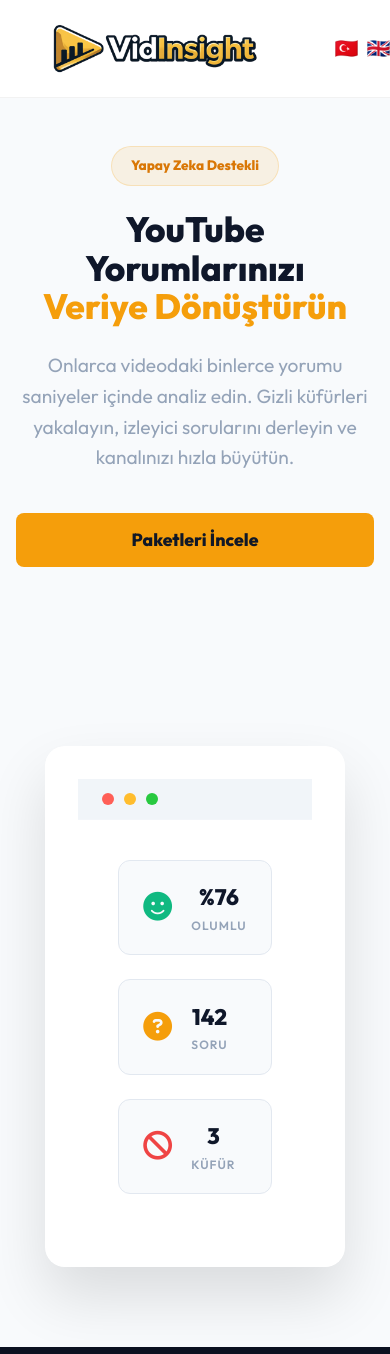
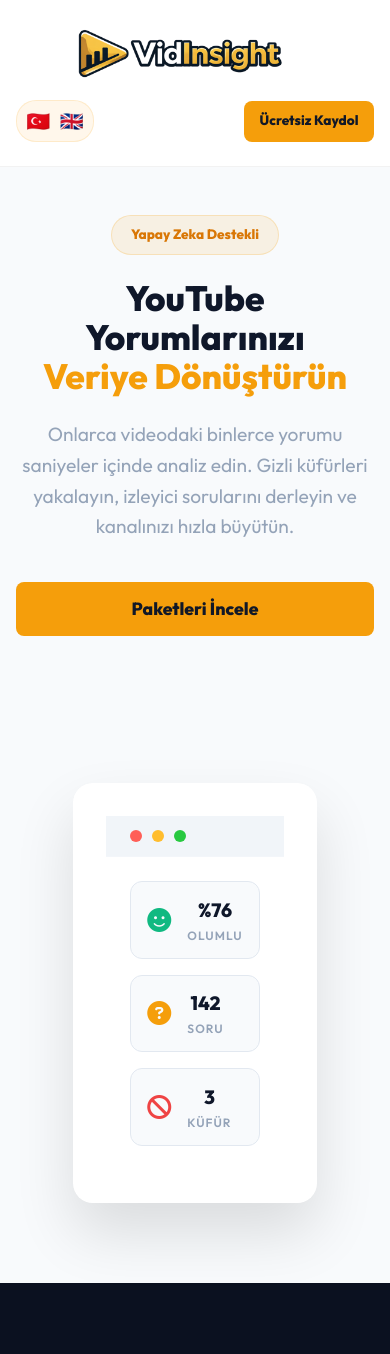
Before and after one commit to fatnarman-debug/youtube-analiz, a FastAPI app: page / in a window 390 px wide. Shown: the top 1354 px of the page. Run offline with FastAPI, Linux system fonts and the light colour scheme.

Commit message:
Fix mobile layout for navbar flags, register button, and hero mockup

```diff
--- a/static/css/style.css
+++ b/static/css/style.css
@@ -119,6 +119,33 @@ a { text-decoration: none; color: inherit; }
 }
 .nav-links a:hover { color: var(--accent); }
 .nav-btn { font-size: 0.9rem; padding: 0.6rem 1.4rem; }
+
+.nav-actions {
+    display: flex;
+    align-items: center;
+    gap: 1.2rem;
+}
+
+.lang-flags {
+    display: inline-flex;
+    align-items: center;
+    gap: 0.6rem;
+    background: rgba(245, 158, 11, 0.08);
+    padding: 0.3rem 0.6rem;
+    border-radius: 20px;
+    border: 1px solid rgba(245, 158, 11, 0.15);
+}
+
+.lang-flags a {
+    text-decoration: none;
+    font-size: 1.2rem;
+    cursor: pointer;
+    transition: transform 0.2s;
+}
+
+.lang-flags a:hover {
+    transform: scale(1.15);
+}
 
 /* Constrain Logo Size */
 #nav-logo {
@@ -476,9 +503,21 @@ footer {
 @media (max-width: 480px) {
     h1 { font-size: 2.2rem; }
     h2 { font-size: 1.8rem; }
-    .hero { padding: 3rem 4% 5rem; }
+    .hero { padding: 3rem 4% 5rem; gap: 2rem; }
     .hero-actions { flex-direction: column; width: 100%; gap: 1rem; }
     .btn-primary, .btn-secondary { width: 100%; justify-content: center; }
+
+    /* Navbar Mobile Fix */
+    .navbar { flex-direction: column; gap: 1rem; padding: 1.5rem 4%; }
+    .nav-actions { width: 100%; justify-content: space-between; }
+    .nav-btn { width: auto; font-size: 0.85rem; padding: 0.6rem 1rem; }
+
+    /* Mockup Mobile Fix */
+    .mockup-body { padding: 1.5rem; }
+    .stat-row { gap: 1rem; }
+    .stat-box { padding: 0.8rem 1rem; gap: 1rem; }
+    .stat-box i { font-size: 1.5rem; }
+    .stat-box span { font-size: 1.2rem; }
 
     .pricing { padding: 4rem 4%; }
     .pricing-card { padding: 2.5rem 1.5rem; }
--- a/templates/index.html
+++ b/templates/index.html
@@ -22,11 +22,13 @@
             <li><a href="/giris">{{ t(request, 'nav_login') }}</a></li>
         </ul>
 
-        <div style="margin-left: 15px; display: inline-flex; align-items: center;">
-            <a href="?lang=tr" style="text-decoration:none; font-size:1.2rem; cursor:pointer;" title="Türkçe">🇹🇷</a>
-            <a href="?lang=en" style="text-decoration:none; font-size:1.2rem; margin-left:8px; cursor:pointer;" title="English">🇬🇧</a>
+        <div class="nav-actions">
+            <div class="lang-flags">
+                <a href="?lang=tr" title="Türkçe">🇹🇷</a>
+                <a href="?lang=en" title="English">🇬🇧</a>
+            </div>
+            <a href="/kayit" class="btn-primary nav-btn">{{ t(request, 'nav_register') }}</a>
         </div>
-        <a href="/kayit" class="btn-primary nav-btn">{{ t(request, 'nav_register') }}</a>
     </nav>
 
     <!-- Hero Section -->
```
